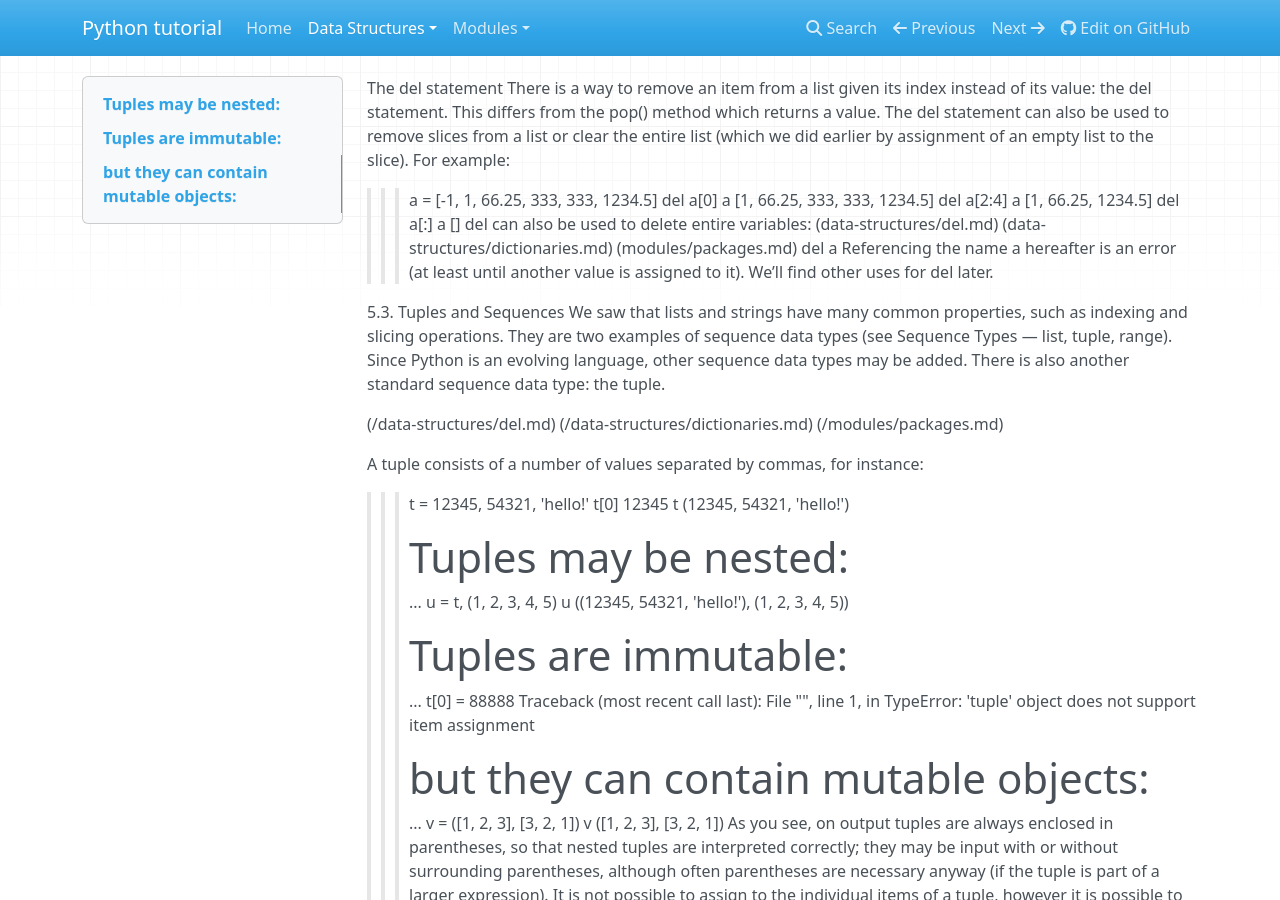
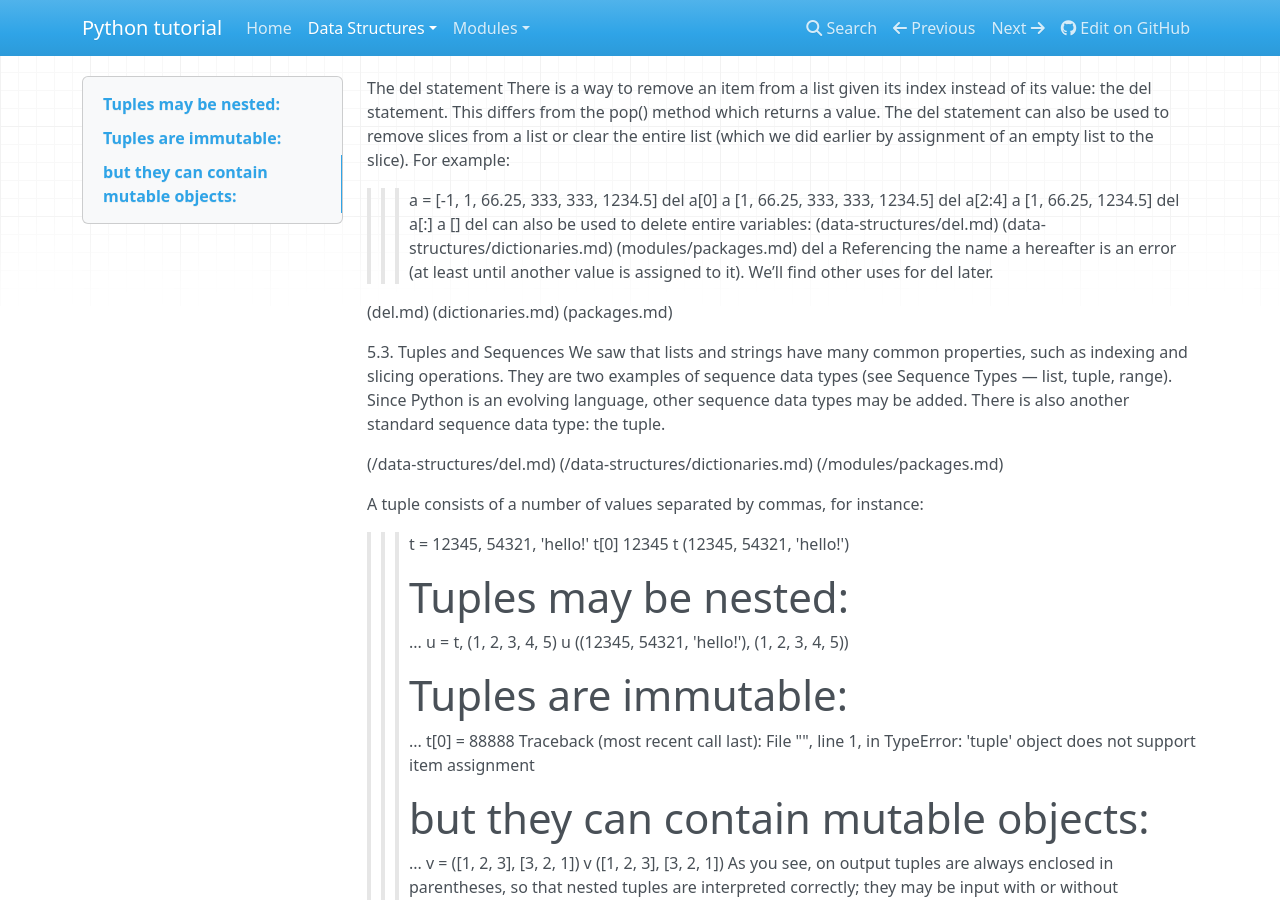
Before and after one commit to maplefu0602/doc-demo, an MkDocs documentation site: the page built from docs/data-structures/del.md, in a window 1280 px wide and 900 px high. Built offline with MkDocs 1.6.1, drawn with Linux system fonts in a browser that asks for light colours; nearby versions of some CDN libraries; old or Windows-style settings are respelled for this version of MkDocs.

Commit message:
update content from book

```diff
--- a/docs/data-structures/del.md
+++ b/docs/data-structures/del.md
@@ -17,6 +17,11 @@ del can also be used to delete entire variables:
 (modules/packages.md)
 >>> del a
 Referencing the name a hereafter is an error (at least until another value is assigned to it). We’ll find other uses for del later.
+
+(del.md)
+(dictionaries.md)
+(packages.md)
+
 
 5.3. Tuples and Sequences
 We saw that lists and strings have many common properties, such as indexing and slicing operations. They are two examples of sequence data types (see Sequence Types — list, tuple, range). Since Python is an evolving language, other sequence data types may be added. There is also another standard sequence data type: the tuple.
```
